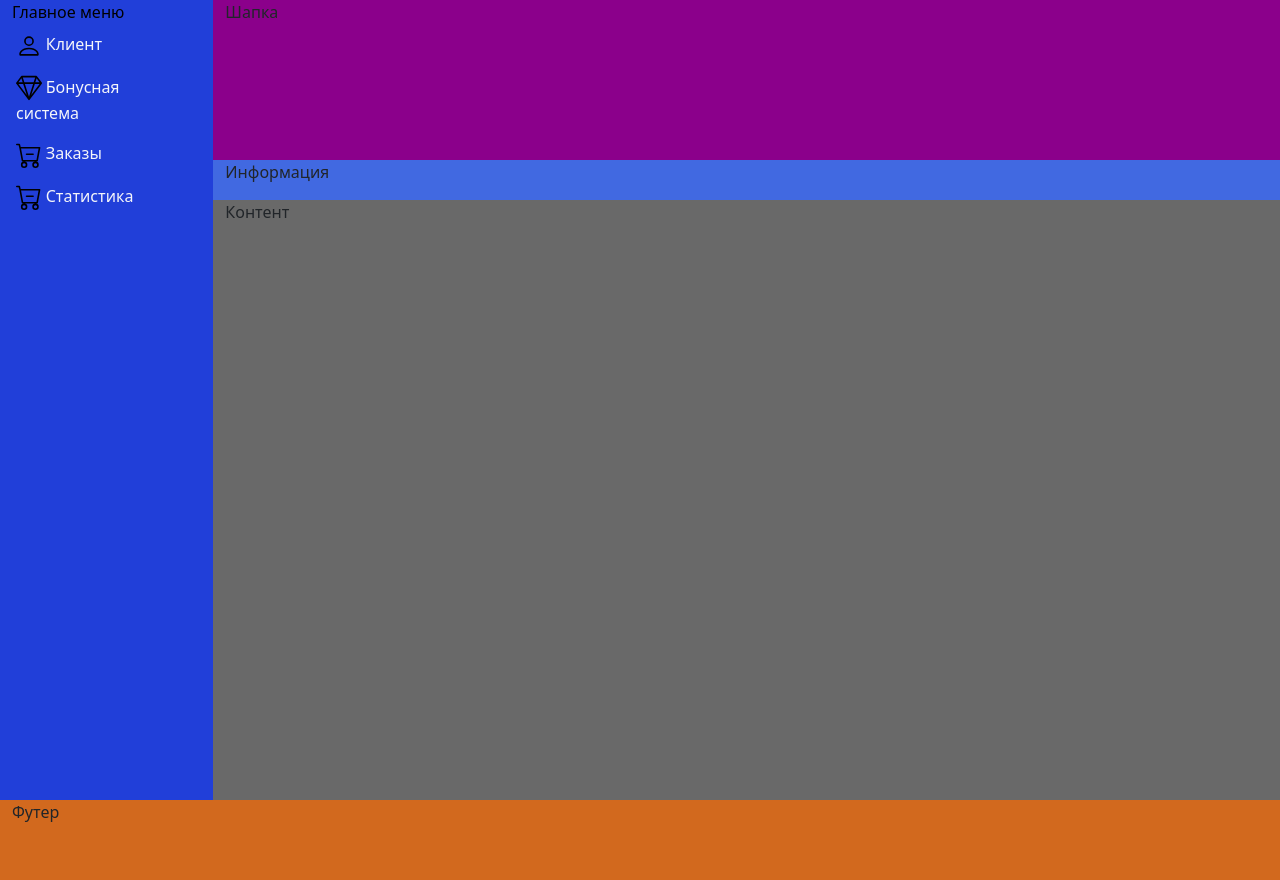
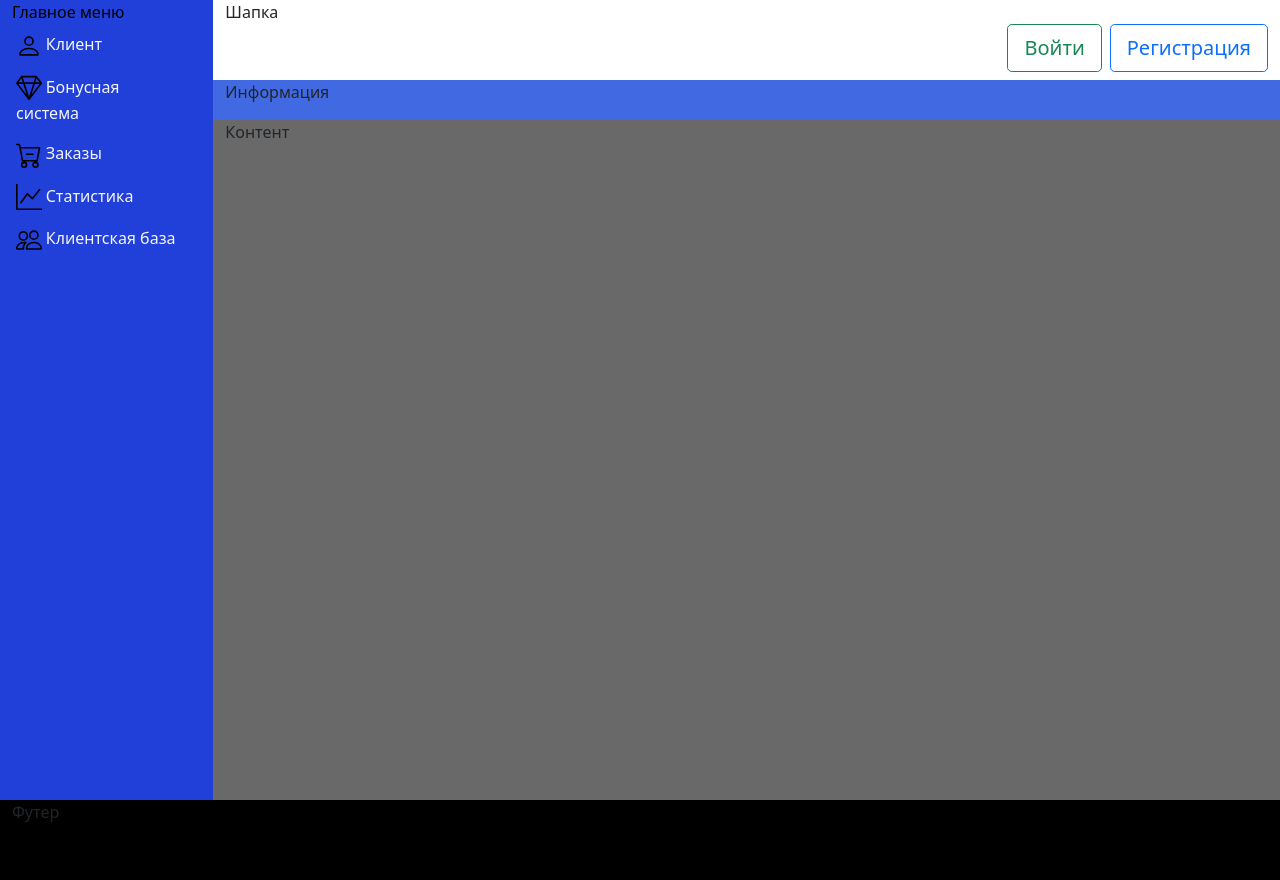
Before and after one commit to aza72/online_store, a Django app: page /test/ in a window 1280 px wide. Run offline with Django 4.2, Linux system fonts and the light colour scheme.

Commit message:
создание шапки home

```diff
--- a/crm_client/static/crm_client/css/styles.css
+++ b/crm_client/static/crm_client/css/styles.css
@@ -13,16 +13,16 @@ ul.errorlist {display:none;}
     height: 100vh;
 }
 .header{
-background-color:darkmagenta;
-    height: 20vh;
+background-color:white;
+    height: 10vh;
 }
 .content{
 background-color:dimgray;
 /*min-height: 100%;*/
-    height: 75vh;
+    height: 85vh;
 }
 .footer{
-   background-color:chocolate;
+   background-color:black;
     /*min-height: 100%;*/
     height: 10vh;
 }
--- a/crm_client/templates/crm_client/base.html
+++ b/crm_client/templates/crm_client/base.html
@@ -28,7 +28,8 @@
                 <div class="row  " >
                           <div class="col header" >
                               {% block header %}
-                            Шапка
+                                Шапка
+                                 {% show_header_menu %}
                               {% endblock header %}
                           </div>
                        </div>
--- /dev/null
+++ b/crm_client/templates/tmptag/header.html
@@ -0,0 +1,12 @@
+{% load static %}
+<div class="d-grid gap-2 d-md-flex justify-content-md-end">
+{% for item in header_menu_items %}
+
+    {% if item == 'Войти' %}
+        <button type="button" class="btn btn-lg btn-outline-success">{{ item }}</button>
+    {% elif item == 'Регистрация' %}
+        <button type="button" class="btn btn-lg btn-outline-primary">{{ item }}</button>
+    {% endif %}
+
+{% endfor %}
+</div>
--- a/crm_client/templates/tmptag/main_menu.html
+++ b/crm_client/templates/tmptag/main_menu.html
@@ -11,7 +11,9 @@
                     {% elif item == 'Заказы' %}
                         <a class="nav-link icon-link item-menu "  href="#"><img src="{% static 'crm_client/img/cart-dash.svg' %}" >  {{ item }}</a>
                     {% elif item == 'Статистика' %}
-                        <a class="nav-link icon-link item-menu "  href="#"><img src="{% static 'crm_client/img/cart-dash.svg' %}" >  {{ item }}</a>
+                        <a class="nav-link icon-link item-menu "  href="#"><img src="{% static 'crm_client/img/graph-up.svg' %}" >  {{ item }}</a>
+                    {% elif item == 'Клиентская база' %}
+                        <a class="nav-link icon-link item-menu "  href="#"><img src="{% static 'crm_client/img/people.svg' %}" >  {{ item }}</a>
 
                     {% endif %}
 {#                </div>#}
--- a/crm_client/templatetags/common_tags.py
+++ b/crm_client/templatetags/common_tags.py
@@ -6,3 +6,8 @@ register = template.Library()
 def show_main_menu():
     menu_items = ['Клиент','Бонусная система','Заказы','Статистика','Клиентская база',]
     return {"menu_items": menu_items,}
+
+@register.inclusion_tag('tmptag/header.html')
+def show_header_menu():
+    header_menu_items = ['Войти','Регистрация',]
+    return {"header_menu_items": header_menu_items,}
```
Also changed, not shown: crm_client/static/crm_client/img/graph-up.svg (added), crm_client/static/crm_client/img/people.svg (added).
